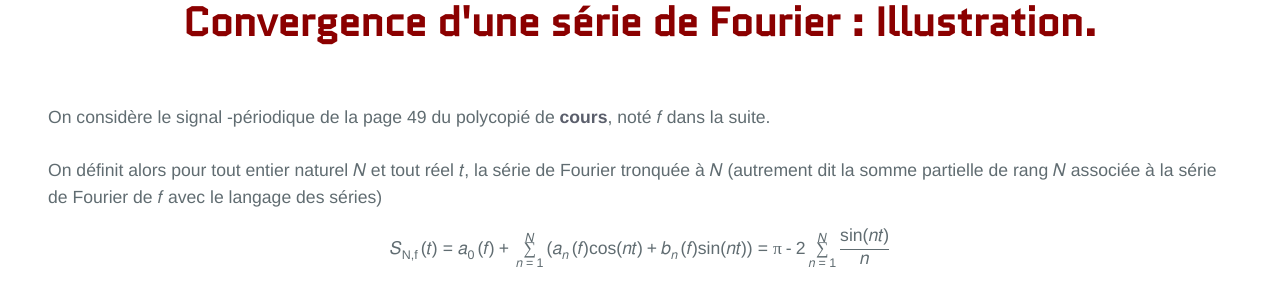
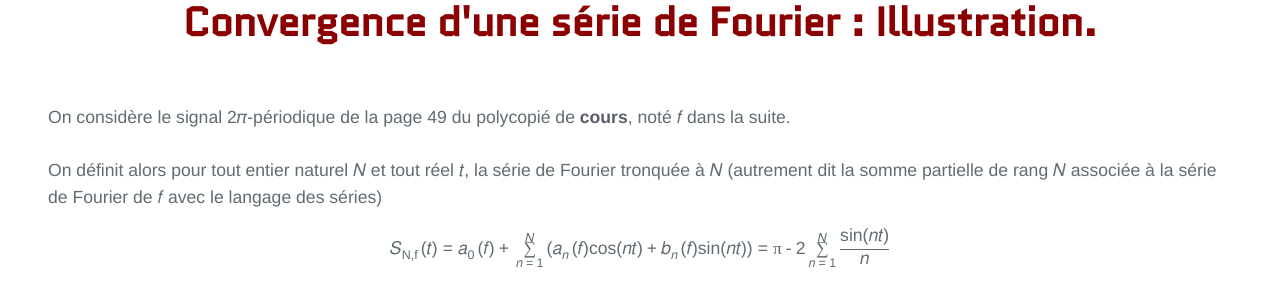
Before and after one commit to KevinDestagnol/algebre.github.io, a Jekyll site: the page built from discontinu.md, in a window 1280 px wide. Shown: the part 382-682 px from the top of the page. Built offline with Jekyll 4.4.1, drawn with Linux system fonts in a browser that asks for light colours; some web fonts are replaced.

Commit message:
Update default10.html

```diff
--- a/_layouts/default10.html
+++ b/_layouts/default10.html
@@ -37,10 +37,10 @@
 	    <br>
 	    <br>
 
-<c>On considère le signal <math style="font-family:Times New Roman, Times, serif;">2&pi;</math>-périodique de la page 49 du polycopié de <a href="cours_maths_254.pdf">cours<c></a>, noté <math><mi>f</mi></math> dans la suite.</br><br>
+	    <c>On considère le signal <math style="font-family:Times New Roman, Times, serif;"><mi>2</mi><mi>&pi;</mi></math>-périodique de la page 49 du polycopié de <a href="cours_maths_254.pdf">cours<c></a>, noté <math><mi>f</mi></math> dans la suite.</br><br>
 On définit alors pour tout entier naturel <math><mi>N</mi></math> et tout réel <math><mi>t</mi></math>, la série de Fourier tronquée à <math><mi>N</mi></math> (autrement dit la somme partielle de rang <math><mi>N</mi></math> associée à la série de Fourier de <math><mi>f</mi></math> avec le langage des séries) </br>
 <p class="flotte" style="text-align:center">
-<math mathsize="big" xmlns='http://www.w3.org/1998/Math/MathML' display='block'>
+<math mathsize="big" xmlns='http://www.w3.org/1998/Math/MathML' display='block' style="font-family:Times New Roman, Times, serif;">
 	<msub><mi>S</mi><mi>N,f</mi></msub><mi>(</mi><mi>t</mi><mi>)</mi>
     <mo>=</mo>
 	<msub><mi>a</mi><mn>0</mn></msub><mi>(</mi><mi>f</mi><mi>)</mi><mo>+</mo>
@@ -84,7 +84,7 @@ Le théorème de Dirichlet (dans la version de la Proposition 4.7 (ii) du polyco
 </br>
 <p class="flotte" style="text-align:center">
  <video  width="500" controls>
-  <source alt="Animation signal discontinu" src="signal_discontinu.mp4" type="video/mp4">
+  <source alt="Animation signal discontinu" width="450" src="signal_discontinu.mp4" type="video/mp4">
 </video>
 </p>
 </br>
```
